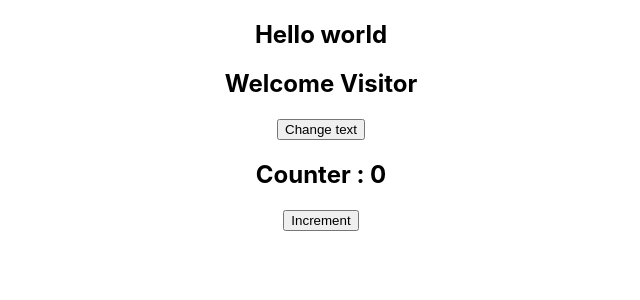
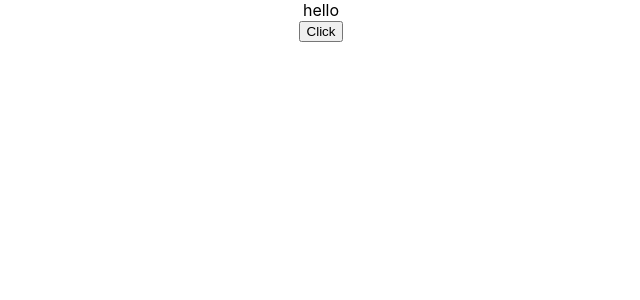
Before and after one commit to anubhavcu/react-refresher, a React (Create React App) app: page / in a window 1280 px wide. Shown: the top 300 px of the page, without its empty margins (319-959 px from the left). Built offline with nearby package versions, Linux system fonts and the light colour scheme.

Commit message:
event handler and binding eventHandler

```diff
--- a/src/App.js
+++ b/src/App.js
@@ -1,7 +1,9 @@
 import React from 'react';
 import './App.css';
+import ClassClick from './components/ClassClick';
 import Counter from './components/Counter';
 import EventBind from './components/EventBind';
+import FunctionClick from './components/FunctionClick';
 import Greet from './components/Greet';
 import Hello from './components/Hello';
 import Message from './components/Message';
@@ -9,7 +11,7 @@ import Welcome from './components/Welcome';
 const App = () => {
   return (
     <div className='App'>
-      <Hello />
+      {/* <Hello /> */}
       {/* <Greet name='John'>
         <p>This is a children prop</p>
       </Greet> */}
@@ -18,9 +20,12 @@ const App = () => {
         <p>This is a children prop</p>
       </Welcome> */}
       {/* <Welcome name='Bruce' /> */}
-      <Message />
-      <Counter />
-      {/* <EventBind /> */}
+      {/* <Message /> */}
+      {/* <Counter /> */}
+      {/* <FunctionClick /> */}
+      {/* <ClassClick /> */}
+
+      <EventBind />
     </div>
   );
 };
--- /dev/null
+++ b/src/components/ClassClick.jsx
@@ -0,0 +1,22 @@
+import React, { Component } from 'react';
+
+class ClassClick extends Component {
+  constructor(props) {
+    super(props);
+
+    this.state = {};
+  }
+  handleClick() {
+    console.log('button clicked');
+  }
+
+  render() {
+    return (
+      <div>
+        <button onClick={this.handleClick}>Click</button>
+      </div>
+    );
+  }
+}
+
+export default ClassClick;
--- /dev/null
+++ b/src/components/FunctionClick.jsx
@@ -0,0 +1,15 @@
+const FunctionClick = () => {
+  function handleClick() {
+    console.log('button clicked');
+  }
+
+  return (
+    <div>
+      <button onClick={handleClick}>Click</button>
+    </div>
+  );
+};
+
+export default FunctionClick;
+
+// wrong way : onClick={handleClick() }  => this will be a function call to the button, so as soon as the button renders , we will get message in the console. also this becomes more complicated if the state is involved , and after every state, component will re-render, and we would get too many message in the console(in this eg)
```
Also changed, not shown: src/components/EventBind.jsx (+43 -3 lines).
